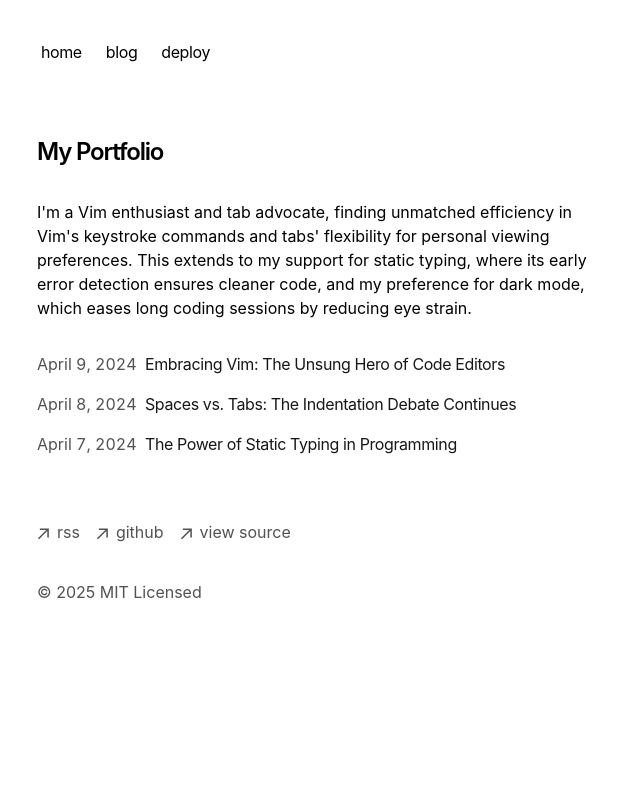
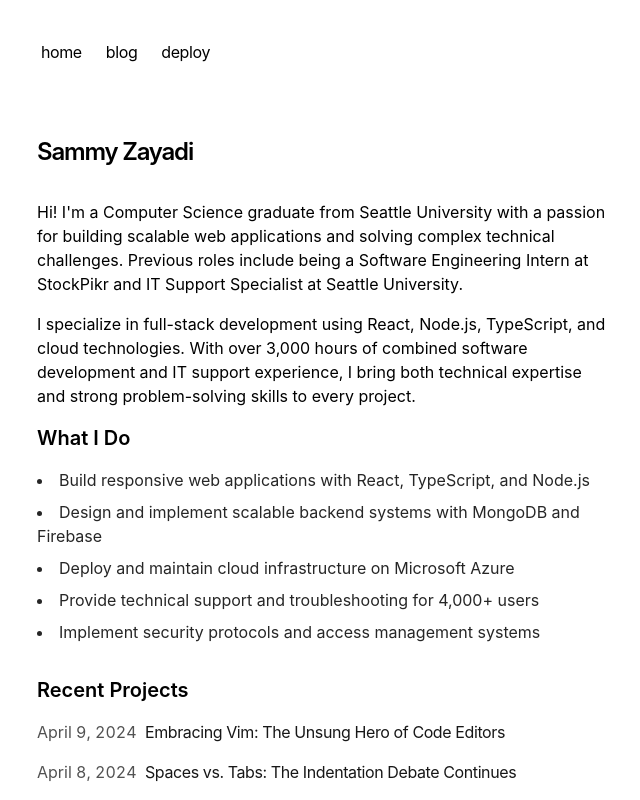
Before and after one commit to szayadi/portfolio-starter-kit, a Next.js app: page / in a window 1280 px wide. Shown: the top 800 px of the page, without its empty margins (315-955 px from the left). Built offline with nearby package versions, Linux system fonts and the light colour scheme.

Commit message:
Update page.tsx

```diff
--- a/app/page.tsx
+++ b/app/page.tsx
@@ -4,16 +4,26 @@ export default function Page() {
   return (
     <section>
       <h1 className="mb-8 text-2xl font-semibold tracking-tighter">
-        My Portfolio
+        Sammy Zayadi
       </h1>
       <p className="mb-4">
-        {`I'm a Vim enthusiast and tab advocate, finding unmatched efficiency in
-        Vim's keystroke commands and tabs' flexibility for personal viewing
-        preferences. This extends to my support for static typing, where its
-        early error detection ensures cleaner code, and my preference for dark
-        mode, which eases long coding sessions by reducing eye strain.`}
+        {`Hi! I'm a Computer Science graduate from Seattle University with a passion for building scalable web applications and solving complex technical challenges. Previous roles include being a Software Engineering Intern at StockPikr and IT Support Specialist at Seattle University.`}
       </p>
+      <p className="mb-4">
+        {`I specialize in full-stack development using React, Node.js, TypeScript, and cloud technologies. With over 3,000 hours of combined software development and IT support experience, I bring both technical expertise and strong problem-solving skills to every project.`}
+      </p>
+      <div className="mb-8">
+        <h2 className="mb-4 text-xl font-semibold">What I Do</h2>
+        <ul className="list-disc list-inside space-y-2 text-neutral-800 dark:text-neutral-200">
+          <li>Build responsive web applications with React, TypeScript, and Node.js</li>
+          <li>Design and implement scalable backend systems with MongoDB and Firebase</li>
+          <li>Deploy and maintain cloud infrastructure on Microsoft Azure</li>
+          <li>Provide technical support and troubleshooting for 4,000+ users</li>
+          <li>Implement security protocols and access management systems</li>
+        </ul>
+      </div>
       <div className="my-8">
+        <h2 className="mb-4 text-xl font-semibold">Recent Projects</h2>
         <BlogPosts />
       </div>
     </section>
```
